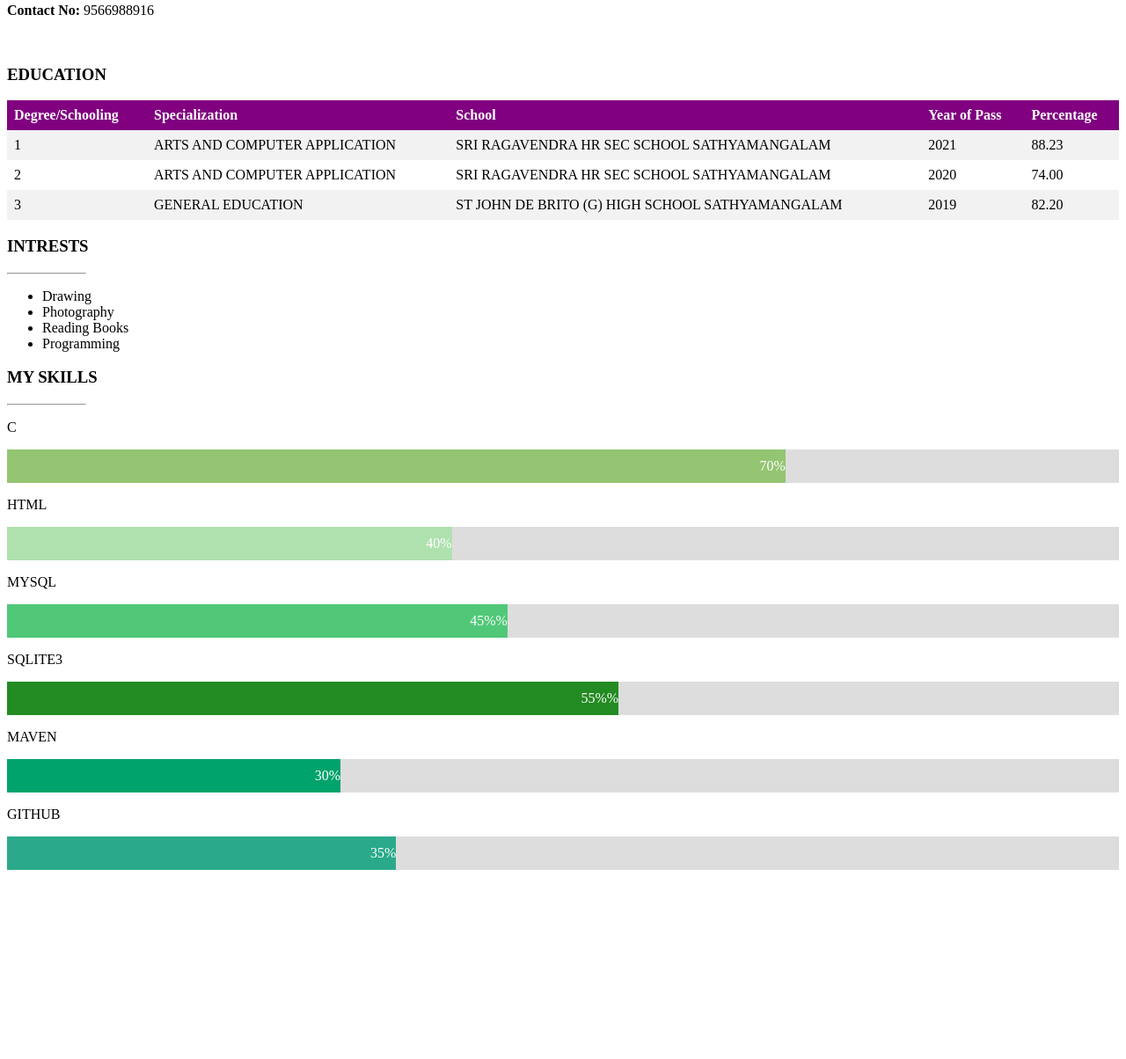
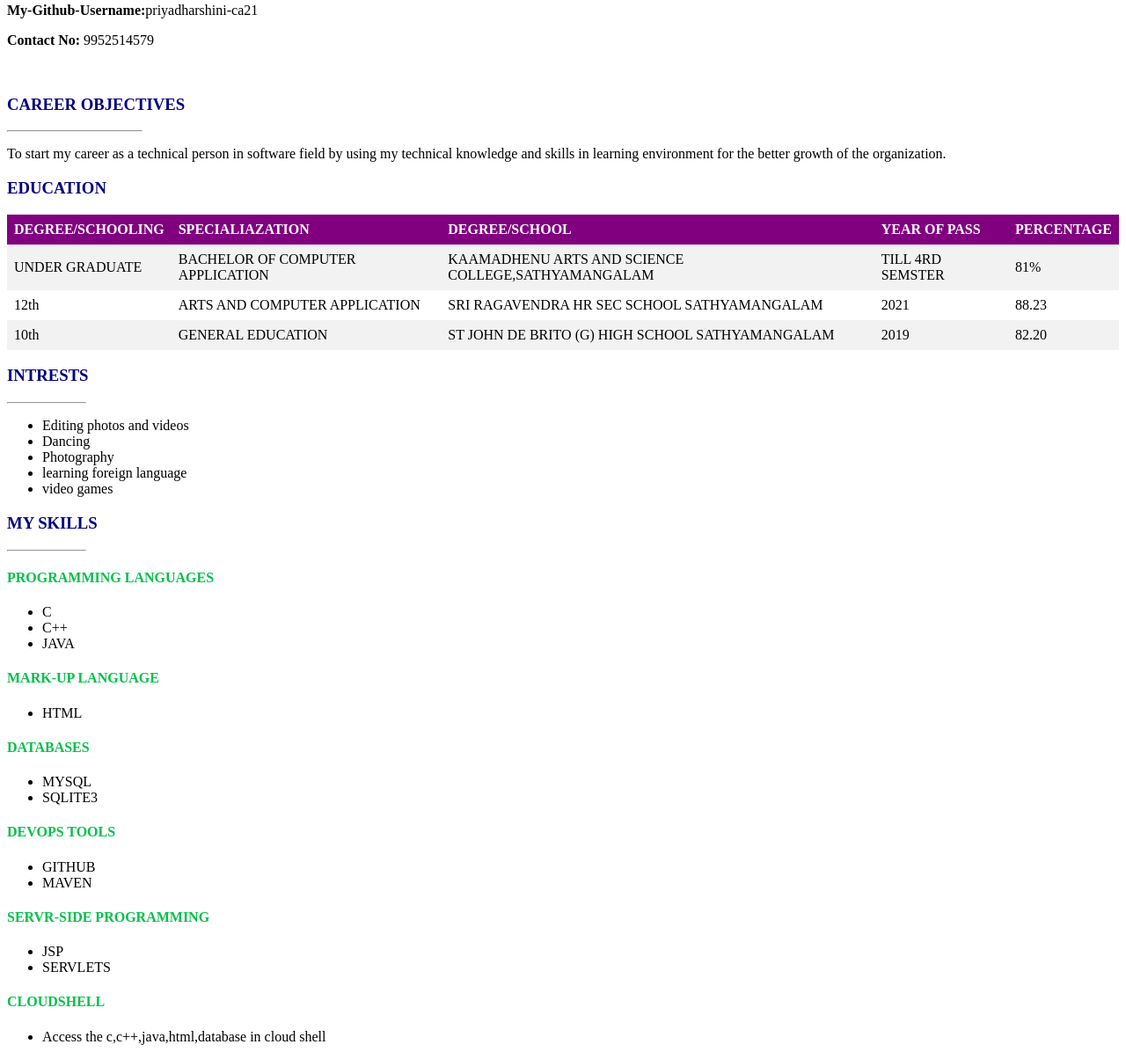
Before and after one commit to priyadharshini-ca21/myresume, a plain HTML site: page index.html in a window 1280 px wide. Shown: the part 282-1486 px from the top of the page at 88% size. Before the commit the page ends 1279 px from the top, so only its background shows below. Drawn offline with Linux system fonts and the light colour scheme.

Commit message:
changes in resume

```diff
--- a/index.html
+++ b/index.html
@@ -16,7 +16,6 @@
             color: transparent;
         }
 
-
         table {
   border-collapse: collapse;
   width: 100%;
@@ -33,29 +32,16 @@ th {
   background-color: #800080;
   color: white;
 }
+h2 {
+     color : #000080;
+   }
+h3 {
+     color : #000080;
+   }
+h4 {
+     color : #03C04A;
+   }
 
-
-
- {box-sizing: border-box}
-
-.container {
-  width: 100%;
-  background-color: #ddd;
-}
-
-.skills {
-  text-align: right;
-  padding-top: 10px;
-  padding-bottom: 10px;
-  color: white;
-}
-
-.c {width: 70%; background-color: #93C572;}
-.html {width: 40%; background-color: #AFE1AF;}
-.mysql {width: 45%; background-color: #50C878;}
-.sqlite3 {width: 55%; background-color: #228B22;}
-.maven {width: 30%; background-color: #00A36C;}
-.github {width: 35%; background-color: #2AAA8A;}
     </style>
 </head>
 
@@ -72,36 +58,40 @@ th {
    <hr style="width:16%;text-align:left;margin-left:0">
   <p><b>Address:</b> Exten sen street,<br />
      Rangasamuthiram(PO),<br />
-     Sathyamangalam.<p>
-  <p><b>Email:</b> priyadharshinir.ca21@kascsathy.ac.in<p>
-    <p><b>Contact No:</b> 9566988916<p>
+     Sathyamangalam.</p>
+  <p><b>Email:</b> priyadharshinir.ca21@kascsathy.ac.in</p>
+  <p><b>My-Github-Username:</b>priyadharshini-ca21</p>
+    <p><b>Contact No:</b> 9952514579<p>
   <br>
+  <h3>CAREER OBJECTIVES</h3>
+  <hr style="width:12%;text-align:left;margin-left:0">
+  <p id=career>To start my career as a technical person in software field by using my technical knowledge and skills in learning environment for the better growth of the organization.</p>
   <h3>EDUCATION</h3>
 
 <table>
   <tr>
-    <th>Degree/Schooling</th>
-    <th>Specialization</th>
-    <th>School</th>
-    <th>Year of Pass</th>
-    <th>Percentage</th>
+    <th>DEGREE/SCHOOLING</th>
+    <th>SPECIALIAZATION</th>
+    <th>DEGREE/SCHOOL</th>
+    <th>YEAR OF PASS</th>
+    <th>PERCENTAGE</th>
+  </tr>
+     <tr>
+  <td>UNDER GRADUATE</td>
+  <td>BACHELOR OF COMPUTER APPLICATION</td>
+  <td>KAAMADHENU ARTS AND SCIENCE COLLEGE,SATHYAMANGALAM</td>
+  <td>TILL 4RD SEMSTER</td>
+  <td>81%</td>
   </tr>
   <tr>
-    <td>1</td>
+    <td>12th</td>
     <td>ARTS AND COMPUTER APPLICATION</td>
     <td>SRI RAGAVENDRA HR SEC SCHOOL SATHYAMANGALAM</td>
     <td>2021</td>
     <td>88.23</td>
   </tr>
   <tr>
-    <td>2</td>
-    <td>ARTS AND COMPUTER APPLICATION</td>
-    <td>SRI RAGAVENDRA HR SEC SCHOOL SATHYAMANGALAM</td>
-    <td>2020</td>
-    <td>74.00</td>
-  </tr>
-  <tr>
-    <td>3</td>
+    <td>10th</td>
     <td>GENERAL EDUCATION</td>
     <td>ST JOHN DE BRITO (G) HIGH SCHOOL SATHYAMANGALAM</td>
     <td>2019</td>
@@ -111,41 +101,43 @@ th {
 <h3>INTRESTS</h3>
   <hr style="width:7%;text-align:left;margin-left:0">
   <ul>
-    <li>Drawing</li>
+    <li>Editing photos and videos</li>
+    <li>Dancing</li>
     <li>Photography</li>
-    <li>Reading Books</li>
-    <li>Programming</li>
+    <li>learning foreign language</li>
+    <li>video games</li>
   </ul>
 </div>
   <h3>MY SKILLS</h3>
   <hr style="width:7%;text-align:left;margin-left:0">
-  <p>C</p>
-<div class="container">
-  <div class="skills c">70%</div>
-</div>
-
-<p>HTML</p>
-<div class="container">
-  <div class="skills html">40%</div>
-</div>
-
-<p>MYSQL</p>
-<div class="container">
-  <div class="skills mysql">45%%</div>
-</div>
-
-<p>SQLITE3</p>
-<div class="container">
-  <div class="skills sqlite3">55%%</div>
-</div>
-<p>MAVEN</p>
-<div class="container">
-  <div class="skills maven">30%</div>
-</div>
-<p>GITHUB</p>
-<div class="container">
-  <div class="skills github">35%</div>
-</div>
-
+    <h4>PROGRAMMING LANGUAGES</h4>
+  <ul>
+    <li>C</li>
+    <li>C++</li>
+    <li>JAVA</li>
+  </ul>
+    <h4>MARK-UP LANGUAGE</h4>
+    <ul>
+    <li>HTML</li>
+  </ul>
+    <h4>DATABASES</h4>
+    <ul>
+    <li>MYSQL</li>
+    <li>SQLITE3</li>
+  </ul>
+    <h4>DEVOPS TOOLS</h4>
+    <ul>
+    <li>GITHUB</li>
+    <li>MAVEN</li>
+  </ul>
+    <h4>SERVR-SIDE PROGRAMMING</h4>
+    <ul>
+    <li>JSP</li>
+    <li>SERVLETS</li>
+  </ul>
+  <h4>CLOUDSHELL</h4>
+   <ul>
+    <li>Access the c,c++,java,html,database in cloud shell</li>
+  </ul>
 </body>
 </html>
```
